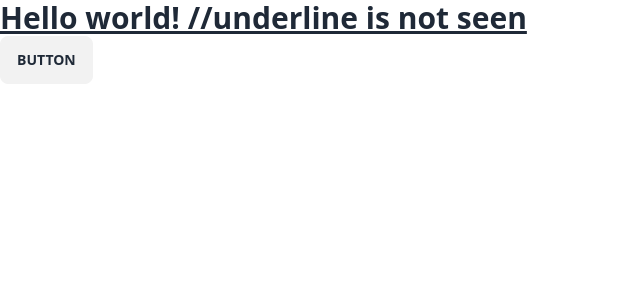
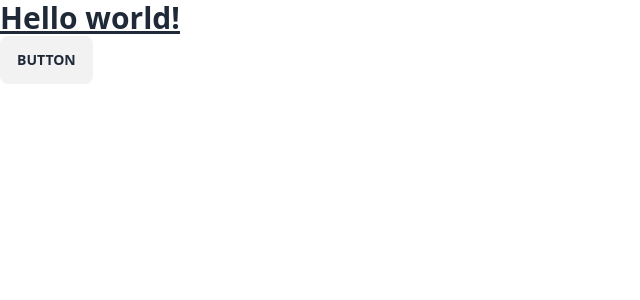
Before and after one commit to cdhant7/Chat-app-react, a React (Vite) app: page / in a window 1280 px wide. Shown: the top 300 px of the page, without its empty margins (0-640 px from the left). Built offline with nearby package versions, Linux system fonts and the light colour scheme.

Commit message:
Update App.jsx

```diff
--- a/src/App.jsx
+++ b/src/App.jsx
@@ -7,7 +7,7 @@ function App() {
     <>
       <div>
       <h1 className="text-3xl font-bold underline">
-      Hello world!   //underline is not seen
+      Hello world!
     </h1>
     <button className="btn">Button</button>
       </div>
```
